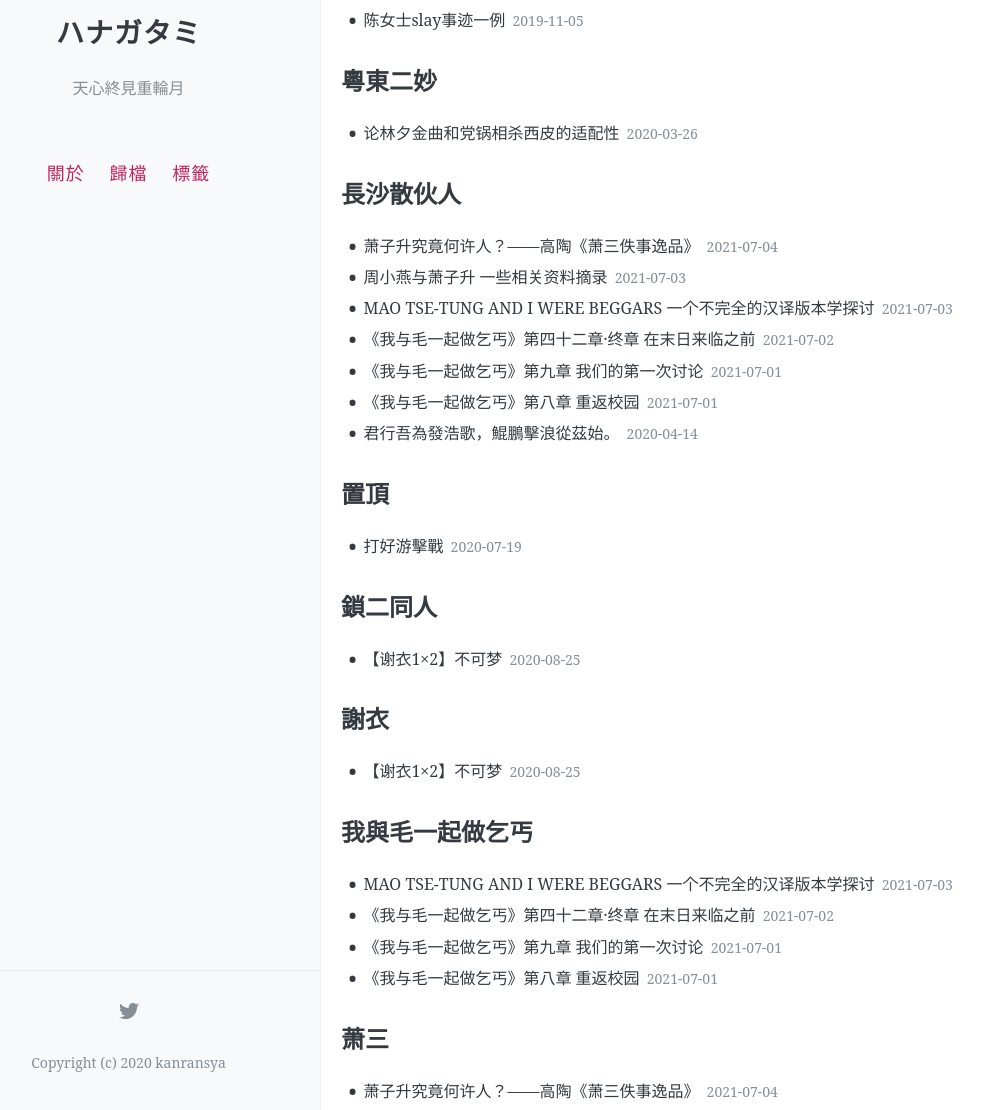
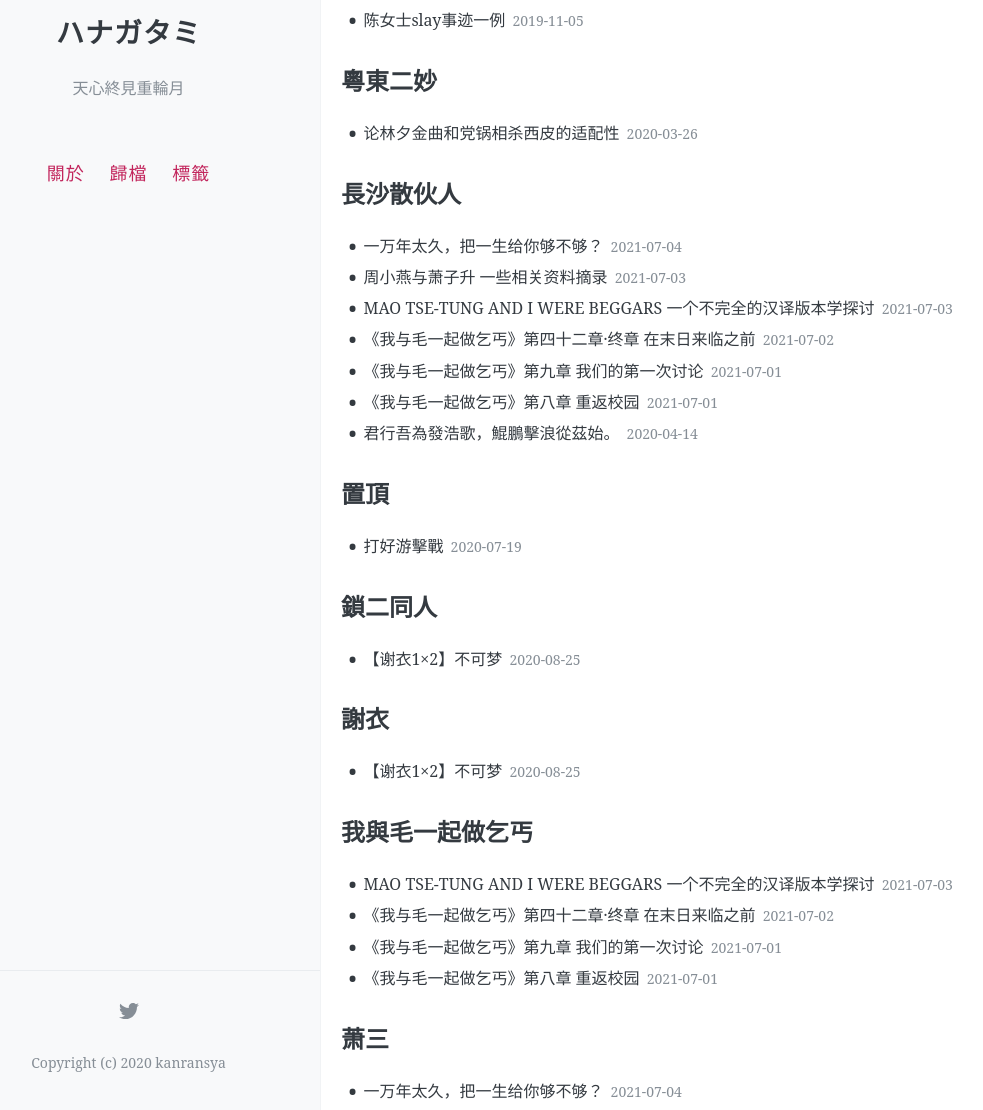
Before and after one commit to kanransya/nami-jetcoaster, a Jekyll site: the page built from tags/index.html, in a window 1280 px wide and 1400 px high, scrolled down 5316 px. Shown: the part 290-1400 px from the top of the window, without its empty margins (63-1046 px from the left). Built offline with Jekyll 4.4.1, drawn with Linux system fonts in a browser that asks for light colours; comment, search, counter and statistics services are not loaded; some of the changed text lies outside the part shown.

Commit message:
Update 2021-07-04-emisiaomemories.md

```diff
--- a/_posts/2021-07-04-emisiaomemories.md
+++ b/_posts/2021-07-04-emisiaomemories.md
@@ -1,6 +1,6 @@
 ---
 layout: post
-title: 萧子升究竟何许人？——高陶《萧三佚事逸品》
+title: 一万年太久，把一生给你够不够？
 date: 2021-07-04
 author: 高陶
 tags: [長沙散伙人,蕭子昇,萧三]
```
